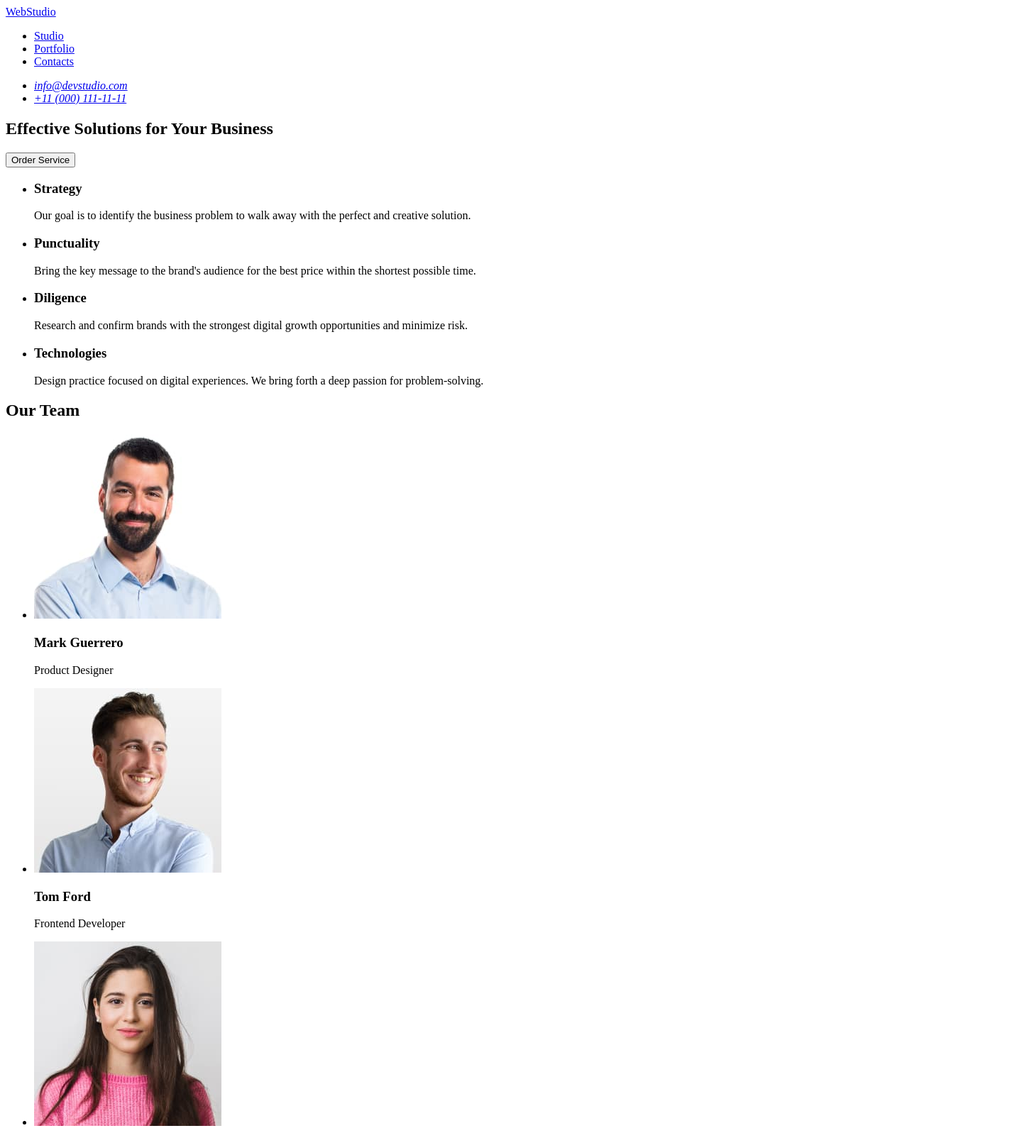
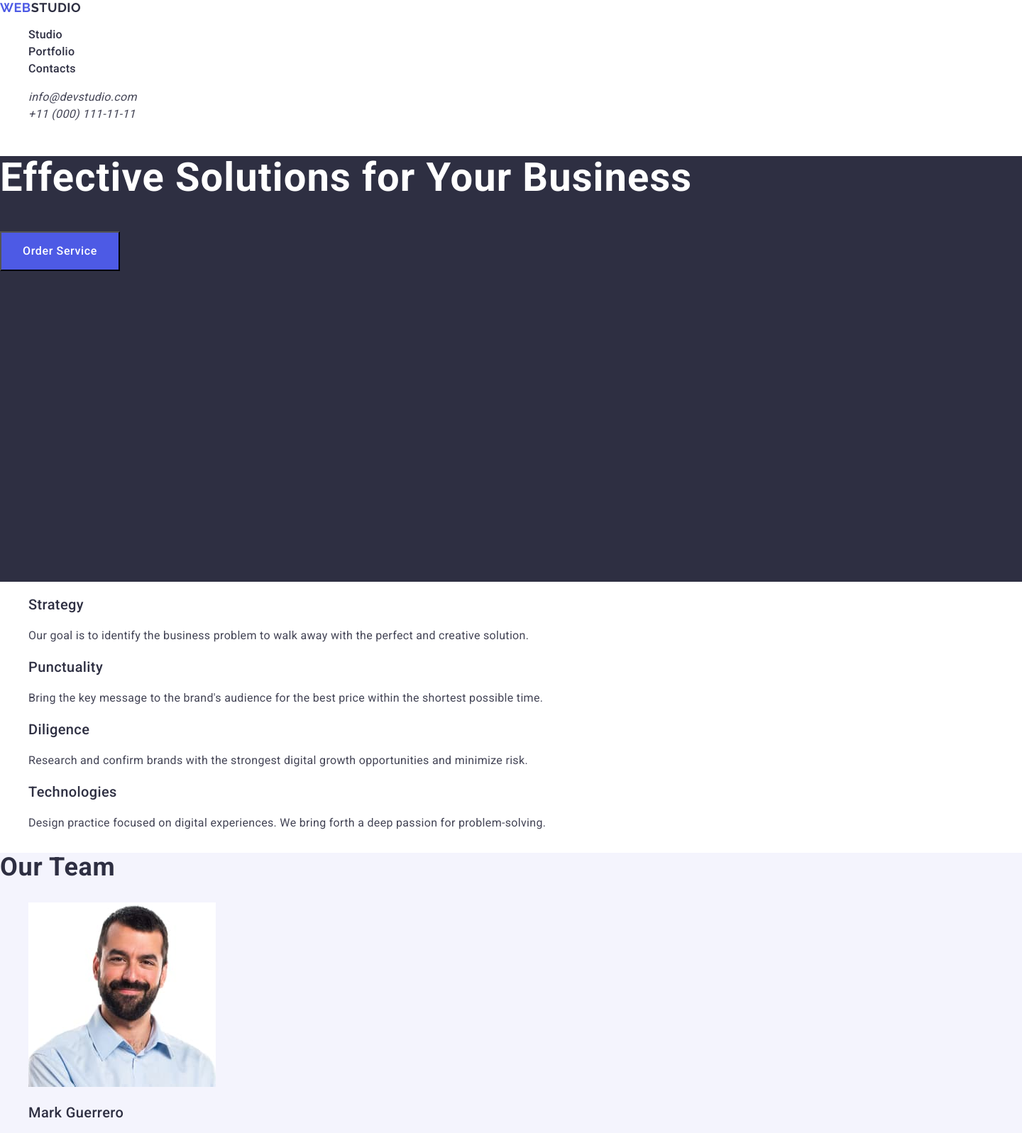
Before and after one commit to Zakhar-KM/goit-markup-hw-02, a plain HTML site: page index.html in a window 1280 px wide. Shown: the top 1597 px of the page at 71% size, 1440 px wide, since content can reach past the window. Drawn offline with nearby package versions, Linux system fonts and the light colour scheme.

Commit message:
first commit

```diff
--- /dev/null
+++ b/css/styles.css
@@ -0,0 +1,156 @@
+body {
+  font-family: 'Roboto', serif;
+  width: 1440px;
+  height: 3300px;
+  background-color: #fff;
+  color: #2e2f42;
+}
+/* Header secction */
+.logo-main {
+  font-family: 'Raleway', sans-serif;
+  text-decoration: none;
+  width: 115px;
+  height: 24px;
+  font-weight: 700;
+  font-size: 18px;
+  line-height: 1.16667;
+  letter-spacing: 0.03em;
+  text-transform: uppercase;
+  color: #2e2f42;
+}
+.logo {
+  color: #4d5ae5;
+}
+.menu {
+  list-style: none;
+}
+.menu-link {
+  font-family: 'Roboto', sans-serif;
+  text-decoration: none;
+  font-weight: 500;
+  font-size: 16px;
+  line-height: 1.5;
+  letter-spacing: 0.02em;
+  color: #2e2f42;
+}
+.menu-link:hover,
+.menu-link:focus {
+  color: #404bbf;
+}
+.contacts-list {
+  list-style: none;
+}
+.contacts-link {
+  font-family: 'Roboto', sans-serif;
+  text-decoration: none;
+  font-size: 16px;
+  line-height: 1.5;
+  letter-spacing: 0.02em;
+  color: #434455;
+}
+.contacts-link:hover,
+.contacts-link:focus {
+  color: #404bbf;
+}
+/* Hero secction */
+.hero {
+  background-color: #2e2f42;
+  width: 1440px;
+  height: 600px;
+}
+.hero-title {
+  font-weight: 700;
+  font-size: 56px;
+  line-height: 1.07143;
+  letter-spacing: 0.02em;
+  color: #fff;
+}
+.hero-button {
+  font-family: 'Roboto', sans-serif;
+  width: 169px;
+  height: 56px;
+  background-color: #4d5ae5;
+  font-weight: 500;
+  font-size: 16px;
+  line-height: 1.5;
+  letter-spacing: 0.04em;
+  color: #fff;
+  cursor: pointer;
+}
+.hero-button:hover,
+.hero-button:focus {
+  background-color: #404bbf;
+}
+/* Features */
+.list {
+  list-style: none;
+}
+.features-title {
+  font-weight: 500;
+  font-size: 20px;
+  line-height: 1.2;
+  letter-spacing: 0.02em;
+}
+.features-text {
+  font-size: 16px;
+  line-height: 1.5;
+  letter-spacing: 0.02em;
+  color: #434455;
+}
+/* Our team */
+.team-container {
+  background-color: #f4f4fd;
+}
+.title {
+  font-weight: 700;
+  font-size: 36px;
+  line-height: 1.11111;
+  letter-spacing: 0.02em;
+}
+
+.team-item {
+}
+.team-name {
+  font-weight: 500;
+  font-size: 20px;
+  line-height: 1.2;
+  letter-spacing: 0.02em;
+  color: #2e2f42;
+}
+.team-title {
+  font-size: 16px;
+  line-height: 1.5;
+  letter-spacing: 0.02em;
+  color: #434455;
+}
+/* Our portfolio */
+.portfolio-title {
+  font-weight: 500;
+  font-size: 20px;
+  line-height: 1.2;
+  letter-spacing: 0.02em;
+  color: #2e2f42;
+}
+.portfolio-text {
+  font-size: 16px;
+  line-height: 1.5;
+  letter-spacing: 0.02em;
+  color: #434455;
+}
+/* Footer */
+.ending-container {
+  font-family: 'Roboto', serif;
+  background-color: #2e2f42;
+  width: 1440px;
+  height: 312px;
+}
+.ending-container .logo-main {
+  color: #f4f4fd;
+}
+
+.ending-text {
+  font-size: 16px;
+  line-height: 1.5;
+  letter-spacing: 0.02em;
+  color: #f4f4fd;
+}
--- a/index.html
+++ b/index.html
@@ -3,75 +3,100 @@
   <head>
     <meta charset="UTF-8" />
     <meta name="viewport" content="width=device-width, initial-scale=1.0" />
+    <link
+      rel="stylesheet"
+      href="https://cdnjs.cloudflare.com/ajax/libs/modern-normalize/3.0.1/modern-normalize.css"
+      integrity="sha512-gnAN+RgTMylunXI7AMg+PtcUGpKZFkZJoFIkAWvdPFRrFJz3p2tx4+9xbjILRfN7CzoViMgS8vSf06fSQzWZjA=="
+      crossorigin="anonymous"
+      referrerpolicy="no-referrer"
+    />
+    <link rel="preconnect" href="https://fonts.googleapis.com" />
+    <link rel="preconnect" href="https://fonts.gstatic.com" crossorigin />
+    <link
+      href="https://fonts.googleapis.com/css2?family=Raleway:wght@700&family=Roboto:wght@400;500;700&display=swap"
+      rel="stylesheet"
+    />
+    <link rel="stylesheet" href="./css/styles.css" />
     <title>WebStudio</title>
   </head>
   <body>
     <header>
       <nav>
-        <a href="./index.html">WebStudio</a>
-        <ul>
-          <li><a href="/">Studio</a></li>
-          <li><a href="/">Portfolio</a></li>
-          <li><a href="/">Contacts</a></li>
+        <a href="./index.html" class="logo-main">
+          <span class="logo">Web</span>Studio</a
+        >
+        <ul class="menu">
+          <li><a href="/" class="menu-link">Studio</a></li>
+          <li><a href="/" class="menu-link">Portfolio</a></li>
+          <li><a href="/" class="menu-link">Contacts</a></li>
         </ul>
       </nav>
-      <address>
-        <ul>
-          <li><a href="mailto:info@devstudio.com">info@devstudio.com</a></li>
-          <li><a href="tel:+110001111111">+11 (000) 111-11-11</a></li>
+      <address class="contacts">
+        <ul class="contacts-list">
+          <li>
+            <a href="mailto:info@devstudio.com" class="contacts-link"
+              >info@devstudio.com</a
+            >
+          </li>
+          <li>
+            <a href="tel:+110001111111" class="contacts-link"
+              >+11 (000) 111-11-11</a
+            >
+          </li>
         </ul>
       </address>
     </header>
     <main>
-      <section>
-        <h1>Effective Solutions for Your Business</h1>
-        <button type="button">Order Service</button>
+      <section class="hero">
+        <h1 class="hero-title">Effective Solutions for Your Business</h1>
+        <button type="button" class="hero-button">Order Service</button>
       </section>
       <section>
         <h2 hidden>Features</h2>
-        <ul>
+        <ul class="list">
           <li>
-            <h3>Strategy</h3>
-            <p>
+            <h3 class="features-title">Strategy</h3>
+            <p class="features-text">
               Our goal is to identify the business problem to walk away with the
               perfect and creative solution.
             </p>
           </li>
           <li>
-            <h3>Punctuality</h3>
-            <p>
+            <h3 class="features-title">Punctuality</h3>
+            <p class="features-text">
               Bring the key message to the brand's audience for the best price
               within the shortest possible time.
             </p>
           </li>
           <li>
-            <h3>Diligence</h3>
-            <p>
+            <h3 class="features-title">Diligence</h3>
+            <p class="features-text">
               Research and confirm brands with the strongest digital growth
               opportunities and minimize risk.
             </p>
           </li>
           <li>
-            <h3>Technologies</h3>
-            <p>
+            <h3 class="features-title">Technologies</h3>
+            <p class="features-text">
               Design practice focused on digital experiences. We bring forth a
               deep passion for problem-solving.
             </p>
           </li>
         </ul>
       </section>
-      <section>
-        <h2>Our Team</h2>
-        <ul>
+      <section class="team-container">
+        <h2 class="title">Our Team</h2>
+        <ul class="list">
           <li>
             <img
               src="./images/img1.jpg"
               alt="Mark Guerrero"
               width="264"
               height="260"
+              class="team-item"
             />
-            <h3>Mark Guerrero</h3>
-            <p>Product Designer</p>
+            <h3 class="team-name">Mark Guerrero</h3>
+            <p class="team-title">Product Designer</p>
           </li>
           <li>
             <img
@@ -79,9 +104,10 @@
               alt="Tom Ford"
               width="264"
               height="260"
+              class="team-item"
             />
-            <h3>Tom Ford</h3>
-            <p>Frontend Developer</p>
+            <h3 class="team-name">Tom Ford</h3>
+            <p class="team-title">Frontend Developer</p>
           </li>
           <li>
             <img
@@ -89,9 +115,10 @@
               alt="Camila Garcia"
               width="264"
               height="260"
+              class="team-item"
             />
-            <h3>Camila Garcia</h3>
-            <p>Marketing</p>
+            <h3 class="team-name">Camila Garcia</h3>
+            <p class="team-title">Marketing</p>
           </li>
           <li>
             <img
@@ -99,16 +126,84 @@
               alt="Daniel Wilson"
               width="264"
               height="260"
+              class="team-item"
             />
-            <h3>Daniel Wilson</h3>
-            <p>UI Designer</p>
+            <h3 class="team-name">Daniel Wilson</h3>
+            <p class="team-title">UI Designer</p>
+          </li>
+        </ul>
+      </section>
+      <section>
+        <h2 class="title">Our Portfolio</h2>
+        <ul class="list">
+          <li>
+            <img
+              src="./images/img (1) (1).jpg"
+              alt="Banking App"
+              width="360"
+              height="300"
+            />
+            <h3 class="portfolio-title">Banking App</h3>
+            <p class="portfolio-text">App</p>
+          </li>
+          <li>
+            <img
+              src="./images/img (2) (1).jpg"
+              alt="Cashless Payment"
+              width="360"
+              height="300"
+            />
+            <h3>Cashless Payment</h3>
+            <p>Marketing</p>
+          </li>
+          <li>
+            <img
+              src="./images/img (3) (1).jpg"
+              alt="Meditation App"
+              width="360"
+              height="300"
+            />
+            <h3>Meditation App</h3>
+            <p>App</p>
+          </li>
+          <li>
+            <img
+              src="./images/img (4) (1).jpg"
+              alt="Taxi Service"
+              width="360"
+              height="300"
+            />
+            <h3>Taxi Service</h3>
+            <p>Marketing</p>
+          </li>
+          <li>
+            <img
+              src="./images/img (5) (1).jpg"
+              alt="Screen Illustrations"
+              width="360"
+              height="300"
+            />
+            <h3>Screen Illustrations</h3>
+            <p>Design</p>
+          </li>
+          <li>
+            <img
+              src="./images/img (6) (1).jpg"
+              alt="Online Courses"
+              width="360"
+              height="300"
+            />
+            <h3>Online Courses</h3>
+            <p>Marketing</p>
           </li>
         </ul>
       </section>
     </main>
-    <footer>
-      <a href="./index.html">WebStudio</a>
-      <p>
+    <footer class="ending-container">
+      <a href="./index.html" class="logo-main">
+        <span class="logo">Web</span>Studio</a
+      >
+      <p class="ending-text">
         Increase the flow of customers and sales for your business with digital
         marketing & growth solutions.
       </p>
```
Also changed, not shown: images/img (1) (1).jpg (added), images/img (2) (1).jpg (added), images/img (3) (1).jpg (added), images/img (4) (1).jpg (added), images/img (5) (1).jpg (added), images/img (6) (1).jpg (added), 1 other file.
